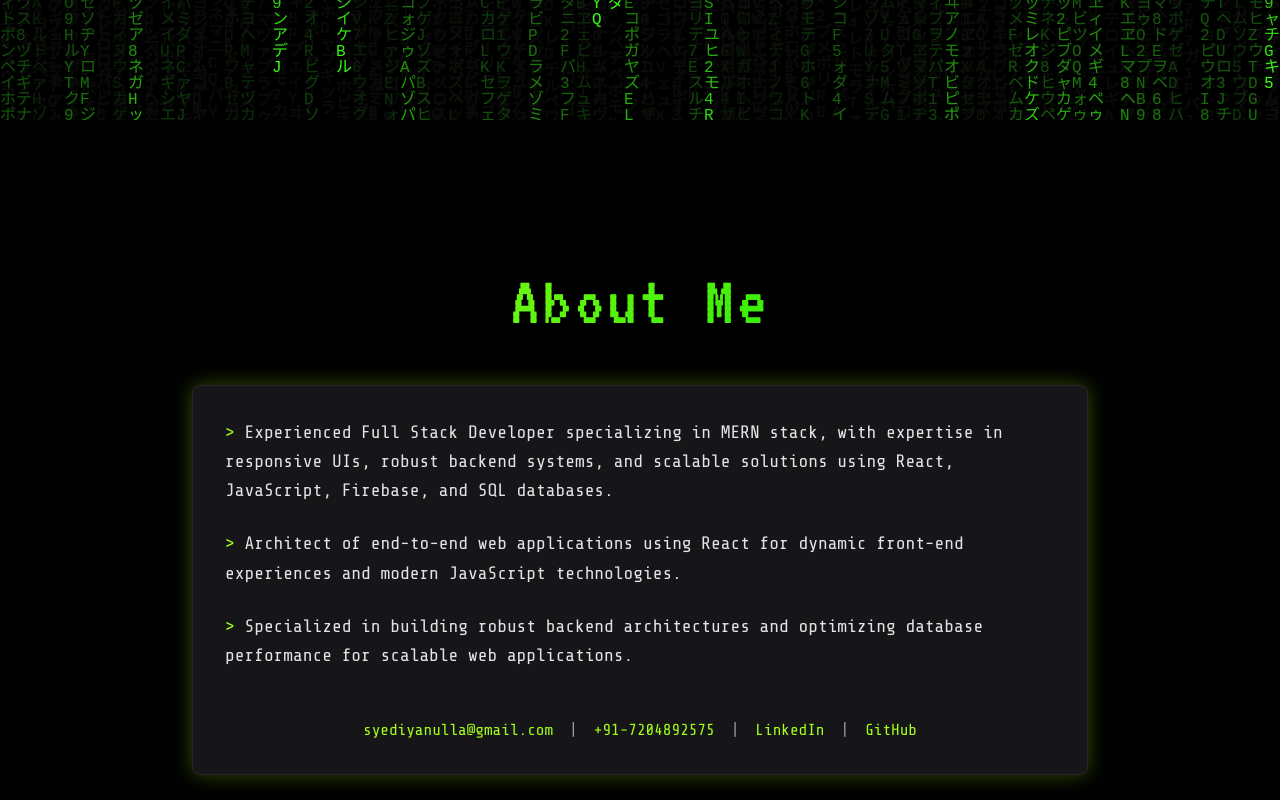
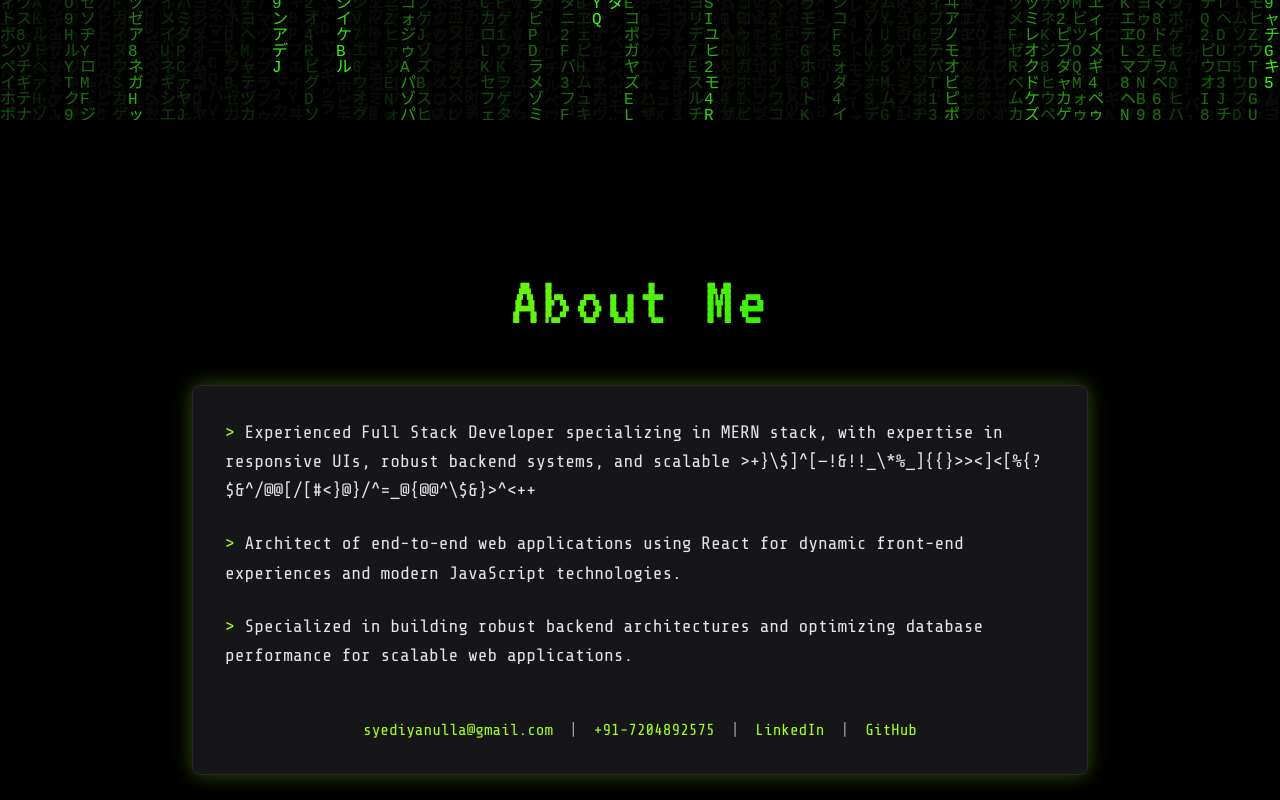
Before and after one commit to syediyanulla/matrix-chronicles, a React (Vite) app: page / in a window 1280 px wide. Shown: the part 680-1480 px from the top of the page. Built offline with nearby package versions, Linux system fonts and the light colour scheme; the HTML template or start-up script is replaced by a standard one.

Commit message:
Update About Me section animation

```diff
--- a/src/components/About.tsx
+++ b/src/components/About.tsx
@@ -1,8 +1,59 @@
 import { useEffect, useRef, useState } from 'react';
+
+const scrambleChars = '!<>-_\\/[]{}—=+*^?#@%&$';
+
+const DecryptText = ({ text, isDecrypting }: { text: string; isDecrypting: boolean }) => {
+  const [displayText, setDisplayText] = useState('');
+  const [currentIndex, setCurrentIndex] = useState(0);
+
+  useEffect(() => {
+    if (!isDecrypting) {
+      setDisplayText(text.split('').map(() => scrambleChars[Math.floor(Math.random() * scrambleChars.length)]).join(''));
+      return;
+    }
+
+    if (currentIndex >= text.length) {
+      setDisplayText(text);
+      return;
+    }
+
+    const interval = setInterval(() => {
+      setDisplayText(prev => {
+        const chars = text.split('');
+        return chars.map((char, idx) => {
+          if (idx < currentIndex) {
+            return char;
+          } else if (idx === currentIndex) {
+            return scrambleChars[Math.floor(Math.random() * scrambleChars.length)];
+          } else {
+            return scrambleChars[Math.floor(Math.random() * scrambleChars.length)];
+          }
+        }).join('');
+      });
+    }, 30);
+
+    const revealTimeout = setTimeout(() => {
+      setCurrentIndex(prev => prev + 1);
+    }, 50);
+
+    return () => {
+      clearInterval(interval);
+      clearTimeout(revealTimeout);
+    };
+  }, [isDecrypting, currentIndex, text]);
+
+  return <span className="font-mono">{displayText}</span>;
+};
 
 export const About = () => {
   const sectionRef = useRef<HTMLElement>(null);
   const [isVisible, setIsVisible] = useState(false);
+
+  const aboutTexts = [
+    "Experienced Full Stack Developer specializing in MERN stack, with expertise in responsive UIs, robust backend systems, and scalable solutions using React, JavaScript, Firebase, and SQL databases.",
+    "Architect of end-to-end web applications using React for dynamic front-end experiences and modern JavaScript technologies.",
+    "Specialized in building robust backend architectures and optimizing database performance for scalable web applications."
+  ];
 
   useEffect(() => {
     const observer = new IntersectionObserver(
@@ -25,9 +76,7 @@ export const About = () => {
     <section
       id="about"
       ref={sectionRef}
-      className={`min-h-screen flex items-center justify-center px-4 py-20 ${
-        isVisible ? 'animate-fade-in-up' : 'opacity-0'
-      }`}
+      className="min-h-screen flex items-center justify-center px-4 py-20"
     >
       <div className="max-w-4xl w-full">
         <h2 className="font-vt323 text-5xl md:text-7xl mb-12 text-center gradient-text">
@@ -35,15 +84,12 @@ export const About = () => {
         </h2>
         <div className="bg-card border border-border rounded-lg p-8 card-glow">
           <div className="space-y-6 text-foreground">
-            <p className="text-lg leading-relaxed">
-              <span className="text-primary">&gt;</span> Experienced Full Stack Developer specializing in MERN stack, with expertise in responsive UIs, robust backend systems, and scalable solutions using React, JavaScript, Firebase, and SQL databases.
-            </p>
-            <p className="text-lg leading-relaxed">
-              <span className="text-primary">&gt;</span> Architect of end-to-end web applications using React for dynamic front-end experiences and modern JavaScript technologies.
-            </p>
-            <p className="text-lg leading-relaxed">
-              <span className="text-primary">&gt;</span> Specialized in building robust backend architectures and optimizing database performance for scalable web applications.
-            </p>
+            {aboutTexts.map((text, idx) => (
+              <p key={idx} className="text-lg leading-relaxed">
+                <span className="text-primary">&gt;</span>{' '}
+                <DecryptText text={text} isDecrypting={isVisible} />
+              </p>
+            ))}
             <div className="pt-6 flex flex-wrap gap-4 items-center justify-center">
               <a
                 href="mailto:syediyanulla@gmail.com"
```
